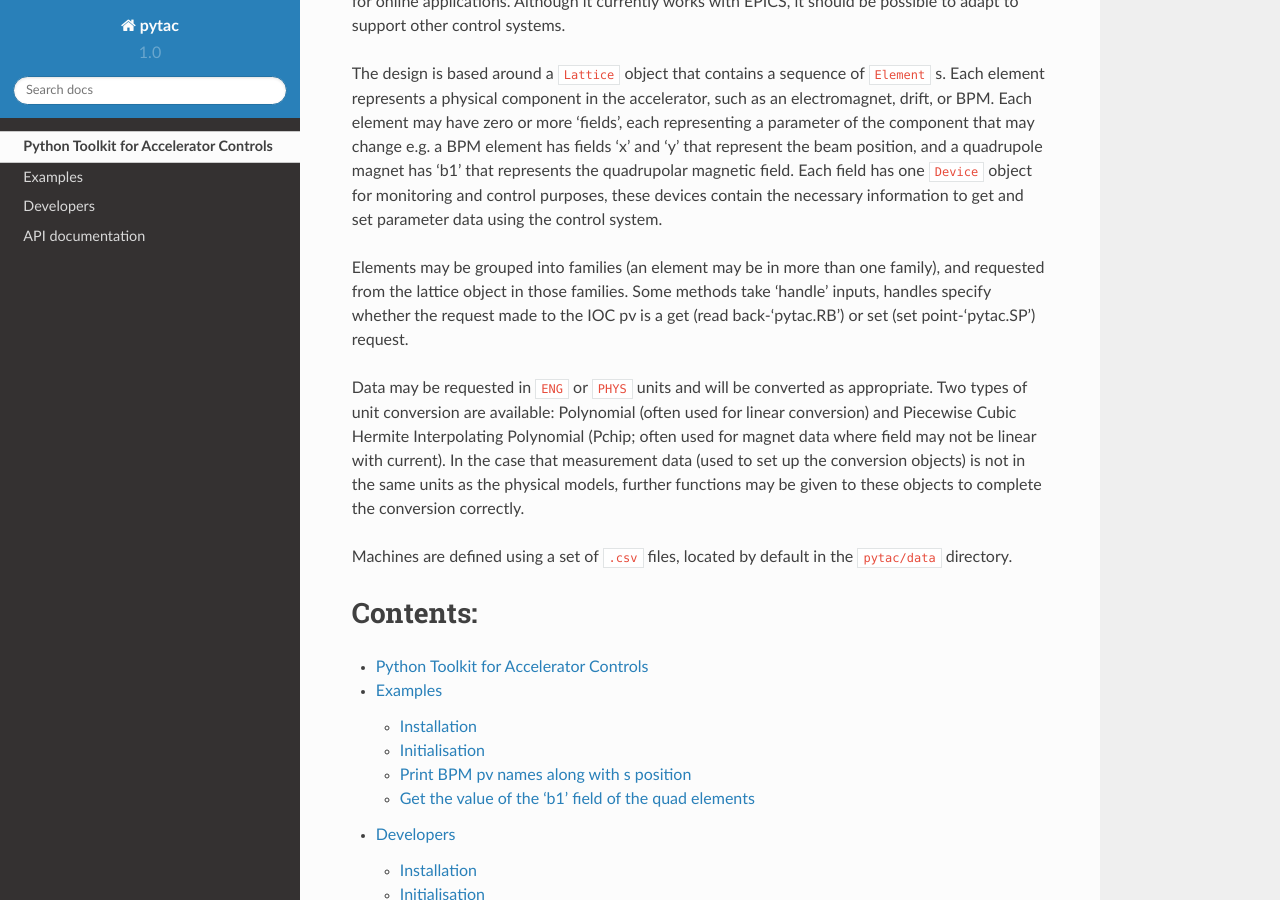
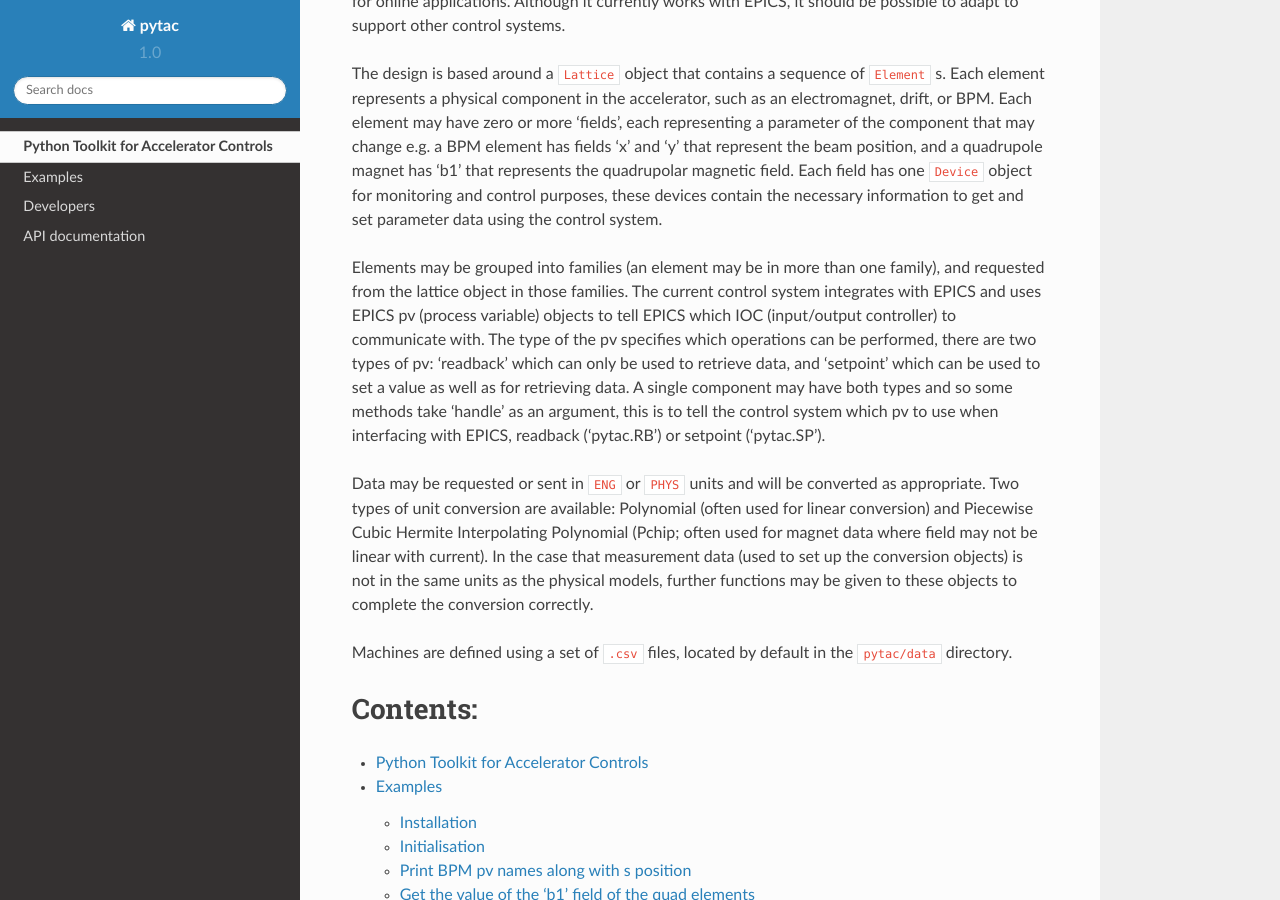
Before and after one commit to DiamondLightSource/pytac, a Sphinx documentation site: the page built from docs/index.rst, in a window 1280 px wide and 900 px high, scrolled down 496 px. Built offline with Sphinx 7.4.7 and the Read the Docs theme 2.0.0, drawn with Linux system fonts in a browser that asks for light colours.

Commit message:
Add better explanation about EPICS pvs.

```diff
--- a/docs/index.rst
+++ b/docs/index.rst
@@ -18,9 +18,9 @@ Pytac provides a Python library ``pytac`` that makes it easier to communicate wi
 
 The design is based around a ``Lattice`` object that contains a sequence of ``Element`` s. Each element represents a physical component in the accelerator, such as an electromagnet, drift, or BPM. Each element may have zero or more 'fields', each representing a parameter of the component that may change e.g. a BPM element has fields 'x' and 'y' that represent the beam position, and a quadrupole magnet has 'b1' that represents the quadrupolar magnetic field. Each field has one ``Device`` object for monitoring and control purposes, these devices contain the necessary information to get and set parameter data using the control system.
 
-Elements may be grouped into families (an element may be in more than one family), and requested from the lattice object in those families. Some methods take 'handle' inputs, handles specify whether the request made to the IOC pv is a get (read back-'pytac.RB') or set (set point-'pytac.SP') request.
+Elements may be grouped into families (an element may be in more than one family), and requested from the lattice object in those families. The current control system integrates with EPICS and uses EPICS pv (process variable) objects to tell EPICS which IOC (input/output controller) to communicate with. The type of the pv specifies which operations can be performed, there are two types of pv: 'readback' which can only be used to retrieve data, and 'setpoint' which can be used to set a value as well as for retrieving data. A single component may have both types and so some methods take 'handle' as an argument, this is to tell the control system which pv to use when interfacing with EPICS, readback ('pytac.RB') or setpoint ('pytac.SP').
 
-Data may be requested in ``ENG`` or ``PHYS`` units and will be converted as appropriate.  Two types of unit conversion are available: Polynomial (often used for linear conversion) and Piecewise Cubic Hermite Interpolating Polynomial (Pchip; often used for magnet data where field may not be linear with current).  In the case that measurement data (used to set up the conversion objects) is not in the same units as the physical models, further functions may be given to these objects to complete the conversion correctly.
+Data may be requested or sent in ``ENG`` or ``PHYS`` units and will be converted as appropriate. Two types of unit conversion are available: Polynomial (often used for linear conversion) and Piecewise Cubic Hermite Interpolating Polynomial (Pchip; often used for magnet data where field may not be linear with current). In the case that measurement data (used to set up the conversion objects) is not in the same units as the physical models, further functions may be given to these objects to complete the conversion correctly.
 
 Machines are defined using a set of ``.csv`` files, located by default in the ``pytac/data`` directory.
 
```
